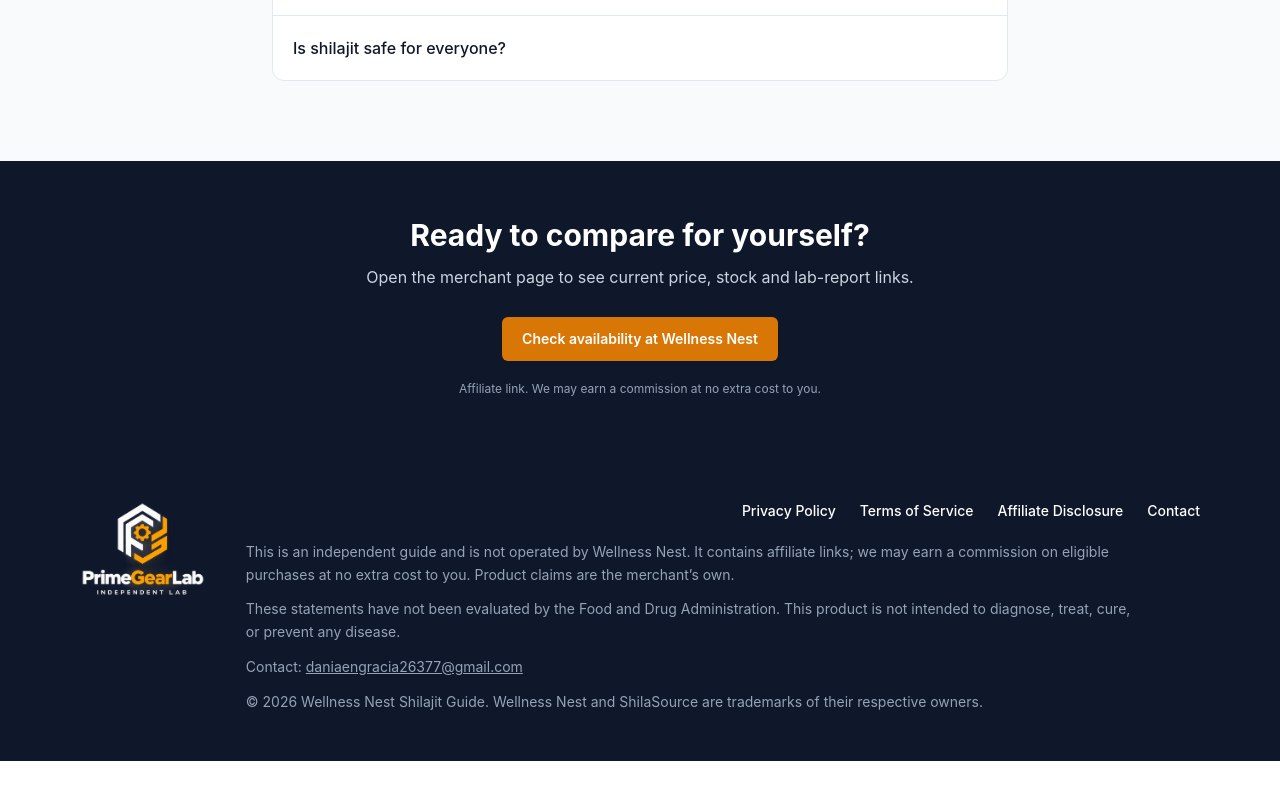
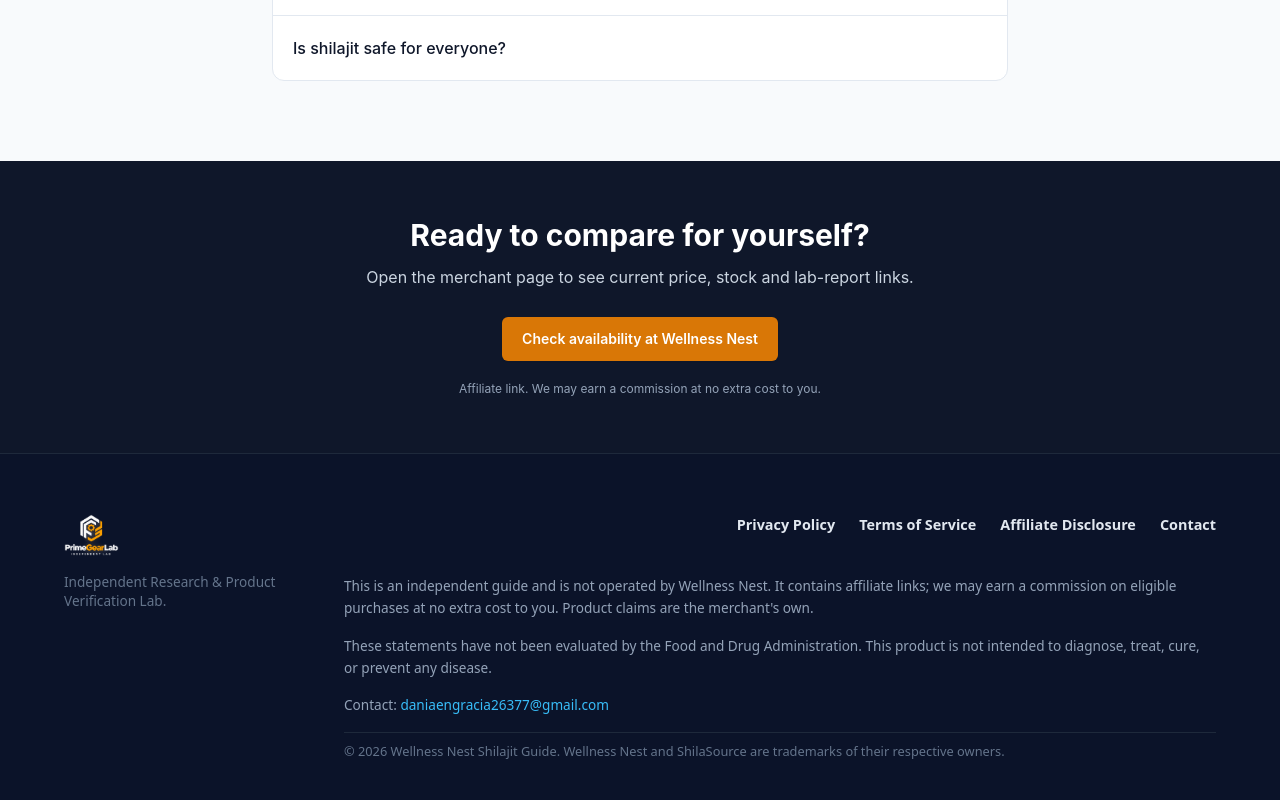
Before and after one commit to JimmyTam90/wellnessnest-spoke, a Next.js app: page / in a window 1280 px wide. Shown: the part 2929-3729 px from the top of the page. Before the commit the page ends 3690 px from the top, so only its background shows below. Built offline with nearby package versions, Linux system fonts and the light colour scheme.

Commit message:
Update Footer.jsx

```diff
--- a/components/Footer.jsx
+++ b/components/Footer.jsx
@@ -1,43 +1,54 @@
 import Link from 'next/link';
-import { SITE, asset } from '@/lib/config';
 
-const LEGAL = [
-  { href: '/privacy', label: 'Privacy Policy' },
-  { href: '/terms', label: 'Terms of Service' },
-  { href: '/affiliate-disclosure', label: 'Affiliate Disclosure' },
-];
+// Helper function to resolve subpath correctly
+const asset = (path) => {
+  const basePath = process.env.NEXT_PUBLIC_BASE_PATH || '/wellness-nest';
+  return `${basePath}${path.startsWith('/') ? path : `/${path}`}`;
+};
 
 export default function Footer() {
   return (
-    <footer className="bg-navy pb-24 text-slate-300 md:pb-0">
-      {/*
-        md+: one grid. Col 1 = logo (spans both rows). Col 2 = legal links (row 1, right-aligned)
-        above a fluid text block (row 2) that fills all the space between the logo and the right edge.
-        Mobile: single column, DOM order = logo, links, text.
-      */}
-      <div className="mx-auto grid max-w-6xl grid-cols-1 gap-x-10 gap-y-5 px-4 py-12 md:grid-cols-[auto_minmax(0,1fr)] md:grid-rows-[auto_1fr]">
-        {/* basePath-safe: asset() prefixes /wellness-nest */}
-        <Link href="/" aria-label="PrimeGearLab home" className="shrink-0 self-start md:row-span-2">
-          {/* eslint-disable-next-line @next/next/no-img-element */}
-          <img src={asset('/logo-trimmed.png')} alt="PrimeGearLab Independent Lab" width={1181} height={901} className="h-24 w-auto" />
-        </Link>
+    <footer style={{ backgroundColor: '#0b1329', color: '#94a3b8', padding: '60px 20px 80px', borderTop: '1px solid #1e293b', fontFamily: 'system-ui, sans-serif' }}>
+      <div style={{ maxWidth: '1152px', margin: '0 auto', display: 'grid', gridTemplateColumns: 'auto minmax(0, 1fr)', gap: '40px 60px', alignItems: 'start' }} className="footer-grid">
 
-        <nav aria-label="Legal" className="flex flex-wrap gap-x-6 gap-y-2 md:justify-end">
-          {LEGAL.map((l) => (
-            <Link key={l.href} href={l.href} className="text-sm font-medium text-white hover:underline">{l.label}</Link>
-          ))}
-          <a href={`mailto:${SITE.contactEmail}`} className="text-sm font-medium text-white hover:underline">Contact</a>
-        </nav>
+        {/* Cột 1: Logo (chiếm 2 hàng trên desktop) */}
+        <div style={{ gridRow: 'span 2' }}>
+          <div style={{ display: 'flex', alignItems: 'center', gap: '12px', marginBottom: '16px' }}>
+            <img
+              src={asset('/logo-trimmed.png')}
+              alt="Wellness Nest"
+              style={{ height: '42px', width: 'auto', objectFit: 'contain' }}
+            />
+          </div>
+          <p style={{ fontSize: '0.85rem', color: '#64748b', maxWidth: '220px', lineHeight: '1.4' }}>
+            Independent Research &amp; Product Verification Lab.
+          </p>
+        </div>
 
-        <div className="w-full max-w-4xl space-y-3 text-left text-sm leading-relaxed text-slate-400">
-          <p>
-            This is an independent guide and is not operated by Wellness Nest. It contains affiliate links; we may earn a
-            commission on eligible purchases at no extra cost to you. Product claims are the merchant&rsquo;s own.
+        {/* Cột 2 - Hàng 1: Legal Links (Cố định góc trên bên phải) */}
+        <div style={{ display: 'flex', justifyContent: 'flex-end', flexWrap: 'wrap', gap: '24px' }}>
+          <Link href="/privacy" style={{ color: '#e2e8f0', textDecoration: 'none', fontSize: '0.9rem', fontWeight: '600' }}>Privacy Policy</Link>
+          <Link href="/terms" style={{ color: '#e2e8f0', textDecoration: 'none', fontSize: '0.9rem', fontWeight: '600' }}>Terms of Service</Link>
+          <Link href="/affiliate-disclosure" style={{ color: '#e2e8f0', textDecoration: 'none', fontSize: '0.9rem', fontWeight: '600' }}>Affiliate Disclosure</Link>
+          <Link href="/contact" style={{ color: '#e2e8f0', textDecoration: 'none', fontSize: '0.9rem', fontWeight: '600' }}>Contact</Link>
+        </div>
+
+        {/* Cột 2 - Hàng 2: Text Block & Disclaimer (Tràn đều sang trái, lấp đầy khoảng trống) */}
+        <div style={{ width: '100%', maxWidth: '900px', display: 'flex', flexDirection: 'column', gap: '16px', fontSize: '0.85rem', lineHeight: '1.6', color: '#94a3b8', textAlign: 'left' }}>
+          <p style={{ margin: 0 }}>
+            This is an independent guide and is not operated by Wellness Nest. It contains affiliate links; we may earn a commission on eligible purchases at no extra cost to you. Product claims are the merchant&apos;s own.
           </p>
-          <p>These statements have not been evaluated by the Food and Drug Administration. This product is not intended to diagnose, treat, cure, or prevent any disease.</p>
-          <p>Contact: <a className="underline" href={`mailto:${SITE.contactEmail}`}>{SITE.contactEmail}</a></p>
-          <p>&copy; {SITE.year} Wellness Nest Shilajit Guide. Wellness Nest and ShilaSource are trademarks of their respective owners.</p>
+          <p style={{ margin: 0 }}>
+            These statements have not been evaluated by the Food and Drug Administration. This product is not intended to diagnose, treat, cure, or prevent any disease.
+          </p>
+          <p style={{ margin: 0 }}>
+            Contact: <a href="mailto:daniaengracia26377@gmail.com" style={{ color: '#38bdf8', textDecoration: 'none' }}>daniaengracia26377@gmail.com</a>
+          </p>
+          <p style={{ margin: 0, color: '#64748b', fontSize: '0.8rem', paddingTop: '8px', borderTop: '1px solid #1e293b' }}>
+            © 2026 Wellness Nest Shilajit Guide. Wellness Nest and ShilaSource are trademarks of their respective owners.
+          </p>
         </div>
+
       </div>
     </footer>
   );
```
